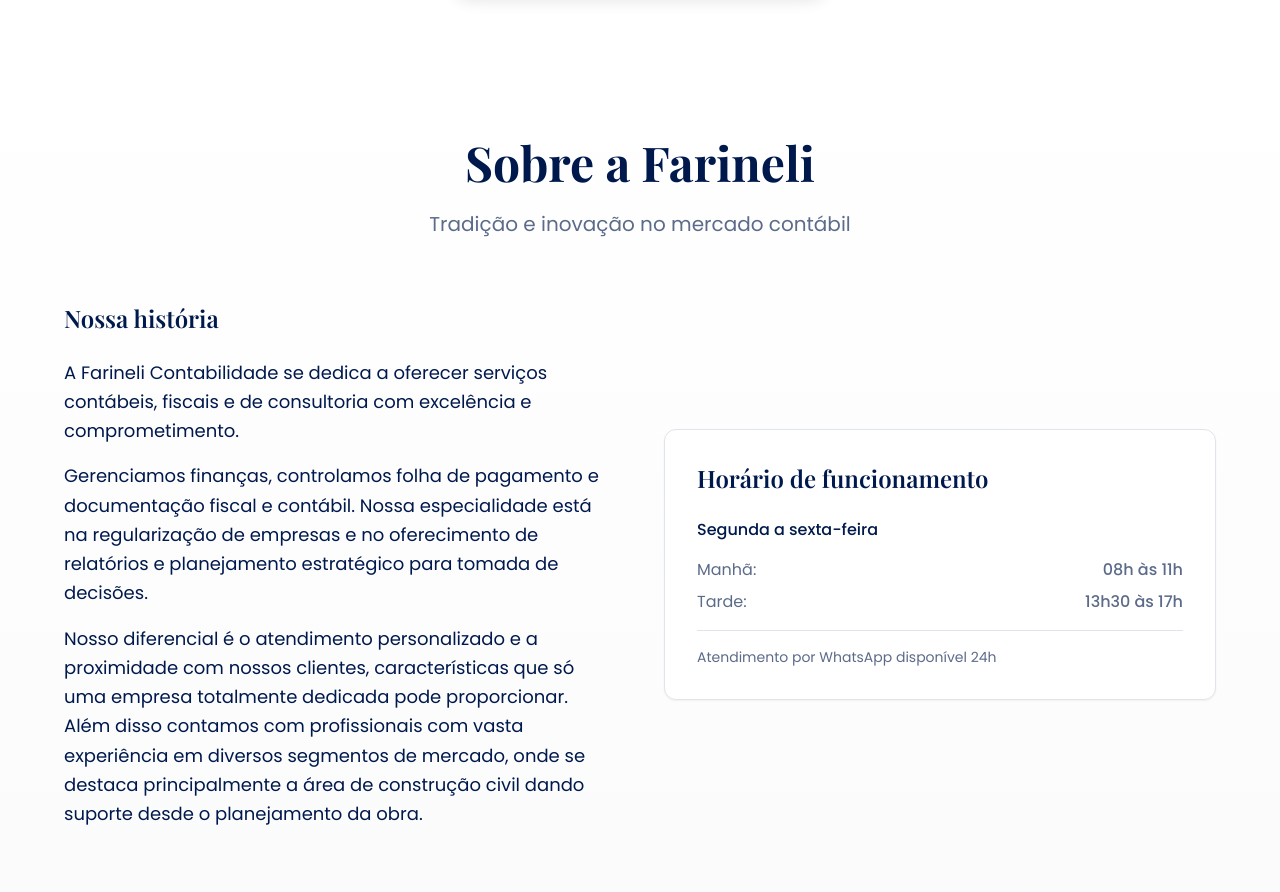
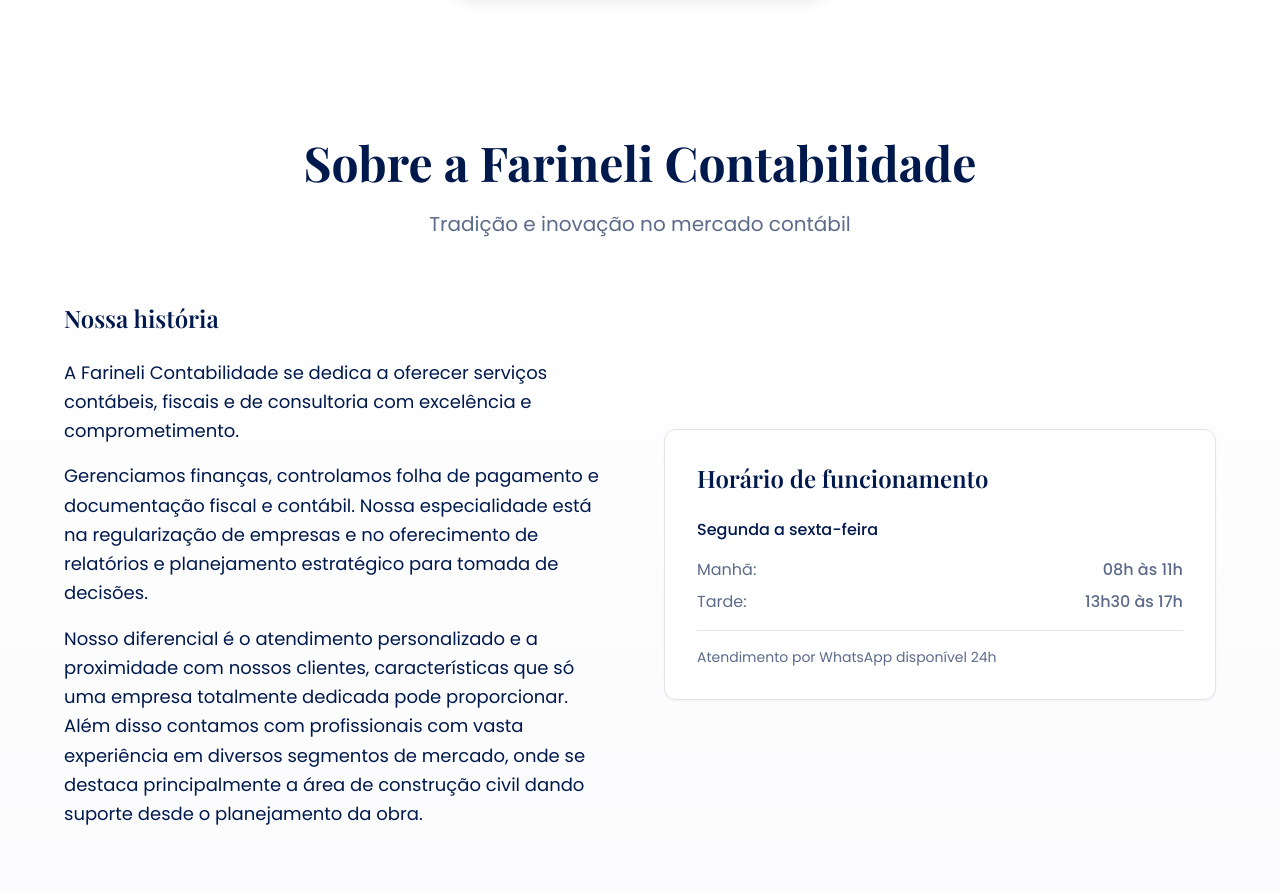
Before and after one commit to DevZipMateus/farineli-digital-presence, a React (Vite) app: page / in a window 1280 px wide. Shown: the part 1260-2152 px from the top of the page. Built offline with nearby package versions, Linux system fonts and the light colour scheme; the HTML template or start-up script is replaced by a standard one.

Commit message:
Visual edit in Lovable

```diff
--- a/src/components/About.tsx
+++ b/src/components/About.tsx
@@ -23,9 +23,7 @@ const About = () => {
         <div className="max-w-6xl mx-auto">
           {/* Título da seção */}
           <div className="text-center mb-16 animate-fade-in-up">
-            <h2 className="text-4xl md:text-5xl font-playfair font-bold mb-6 text-primary">
-              Sobre a Farineli
-            </h2>
+            <h2 className="text-4xl md:text-5xl font-playfair font-bold mb-6 text-primary">Sobre a Farineli Contabilidade</h2>
             <p className="text-xl text-muted-foreground max-w-3xl mx-auto">
               Tradição e inovação no mercado contábil
             </p>
```
